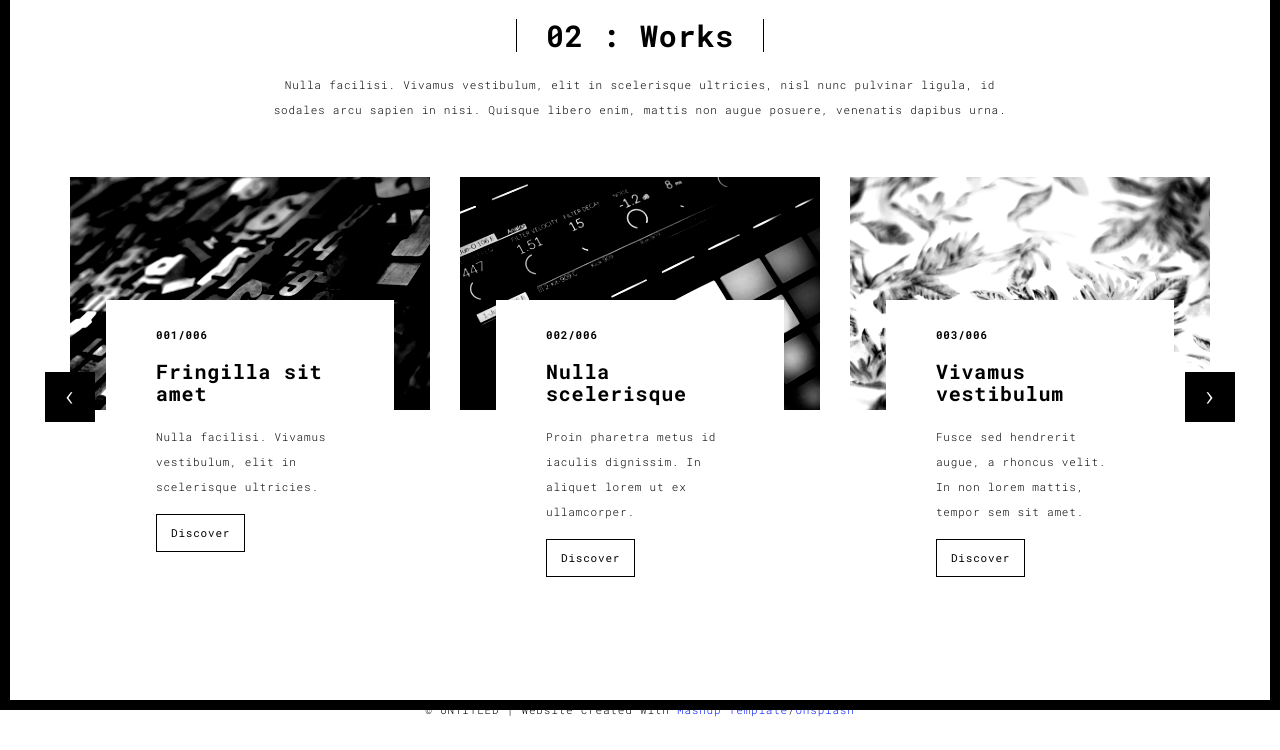
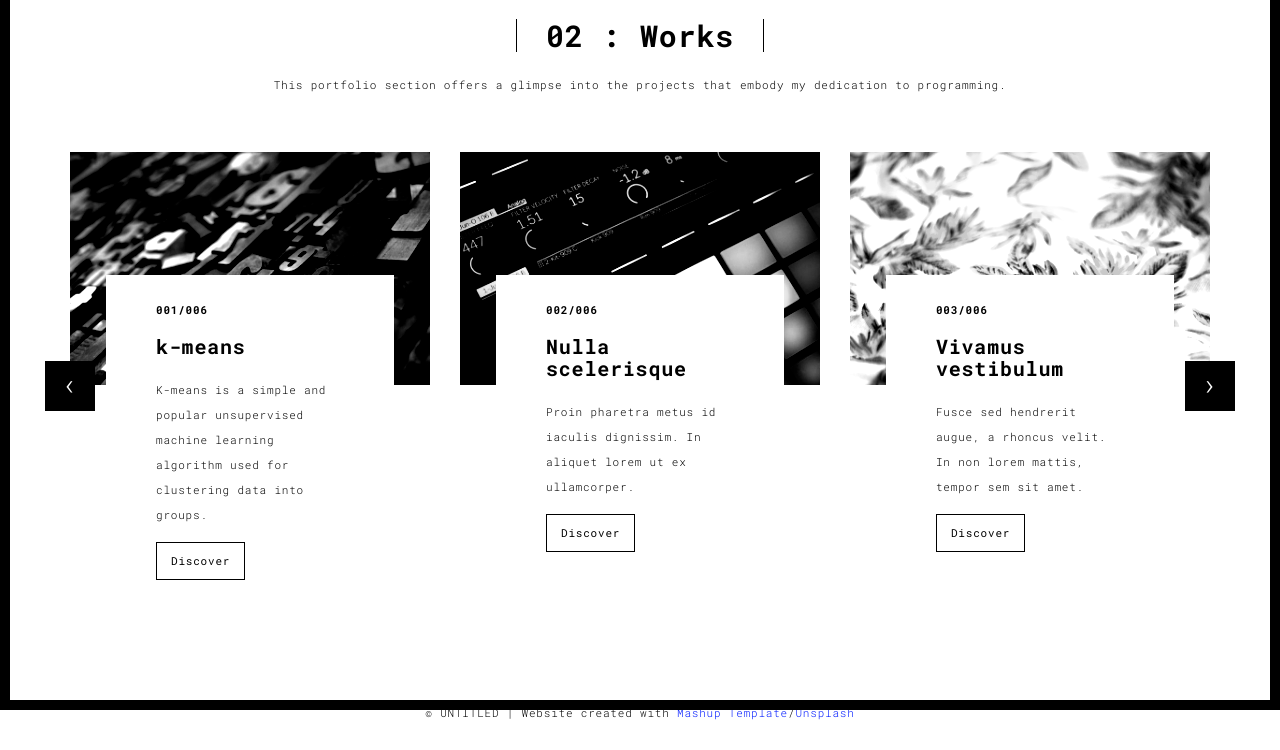
Before and after one commit to omervi774/portfo, a Flask app: page /works.html in a window 1280 px wide. Shown: the part 90-840 px from the top of the page. Before the commit the page ends 807 px from the top, so only its background shows below. Run offline with Flask 3, Linux system fonts and the light colour scheme; some libraries are stand-ins or nearby versions.

Commit message:
first update my own details

```diff
--- a/templates/contact.html
+++ b/templates/contact.html
@@ -109,13 +109,13 @@
                           <span class="fa-icon">
                             <i class="fa fa-phone" aria-hidden="true"></i>
                           </span>
-                          + 33 9 07 45 12 65
+                          +972 548192557
                         </li>
                         <li>
                           <span class="fa-icon">
                             <i class="fa fa-at" aria-hidden="true"></i>
                           </span>
-                          e-mail@mail.io
+                          omervainbrand2@gmail.com
                         </li>
                         <li>
                           <span class="fa-icon">
@@ -124,7 +124,7 @@
                               aria-hidden="true"
                             ></i>
                           </span>
-                          42 rue Moulbert 75016 Paris
+                          tfira barcha 4, Jerusalem
                         </li>
                       </ul>
                       <h3>Follow me on social networks</h3>
--- a/templates/index.html
+++ b/templates/index.html
@@ -72,7 +72,7 @@
                 <h1>
                   Hello,<br />
                   <span id="typed-strings">
-                    <span>I'm Omer Weinbrand1</span>
+                    <span>I'm Omer Weinbrand</span>
                     <span>Software Engineering student</span>
                     <span
                       >Programming Languages: Java (OOP), C, C++, python, React,
--- a/templates/works.html
+++ b/templates/works.html
@@ -67,10 +67,8 @@
             <div class="text-center">
               <h1 class="h2">02 : Works</h1>
               <p>
-                Nulla facilisi. Vivamus vestibulum, elit in scelerisque
-                ultricies, nisl nunc pulvinar ligula, id sodales arcu sapien in
-                nisi. Quisque libero enim, mattis non augue posuere, venenatis
-                dapibus urna.
+                This portfolio section offers a glimpse into the projects that
+                embody my dedication to programming.
               </p>
             </div>
           </div>
@@ -83,7 +81,7 @@
                   <div class="row">
                     <div class="col-sm-4">
                       <a
-                        href="./work.html"
+                        href="./work1.html"
                         title=""
                         class="black-image-project-hover"
                       >
@@ -95,12 +93,13 @@
                       </a>
                       <div class="card-container card-container-lg">
                         <h4>001/006</h4>
-                        <h3>Fringilla sit amet</h3>
+                        <h3>k-means</h3>
                         <p>
-                          Nulla facilisi. Vivamus vestibulum, elit in
-                          scelerisque ultricies.
+                          K-means is a simple and popular unsupervised machine
+                          learning algorithm used for clustering data into
+                          groups.
                         </p>
-                        <a href="./work.html" title="" class="btn btn-default"
+                        <a href="./work1.html" title="" class="btn btn-default"
                           >Discover</a
                         >
                       </div>
```
Also changed, not shown: templates/about.html (+8 -8 lines), templates/work1.html (renamed from templates/work.html, +20 -16 lines), static/assets/images/k-means-img.png (added), static/assets/images/my_profile.jpg (added), static/assets/images/profil.jpg (deleted).
